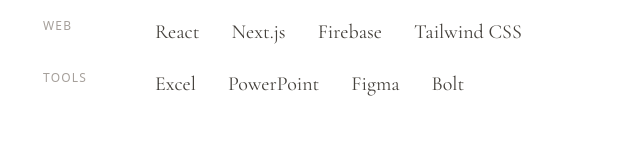
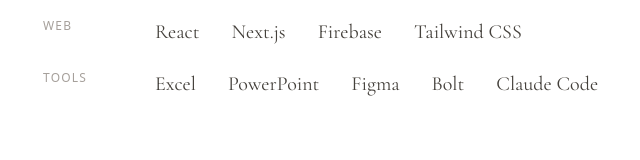
Before and after one commit to stuartbrowning2005/stuart-resume-site, a Next.js app: page / in a window 1280 px wide. Shown: the part 2943-3103 px from the top of the page, without its empty margins (245-885 px from the left). Built offline with nearby package versions, Linux system fonts and the light colour scheme.

Commit message:
tools update

```diff
--- a/app/page.tsx
+++ b/app/page.tsx
@@ -78,7 +78,7 @@
   skills: [
     { category: "Software", items: ["Python", "Java", "C"] },
     { category: "Web", items: ["React", "Next.js", "Firebase", "Tailwind CSS"] },
-    { category: "Tools", items: ["Excel", "PowerPoint", "Figma", "Bolt"] },
+    { category: "Tools", items: ["Excel", "PowerPoint", "Figma", "Bolt", "Claude Code"] },
   ],
 };
 
```
